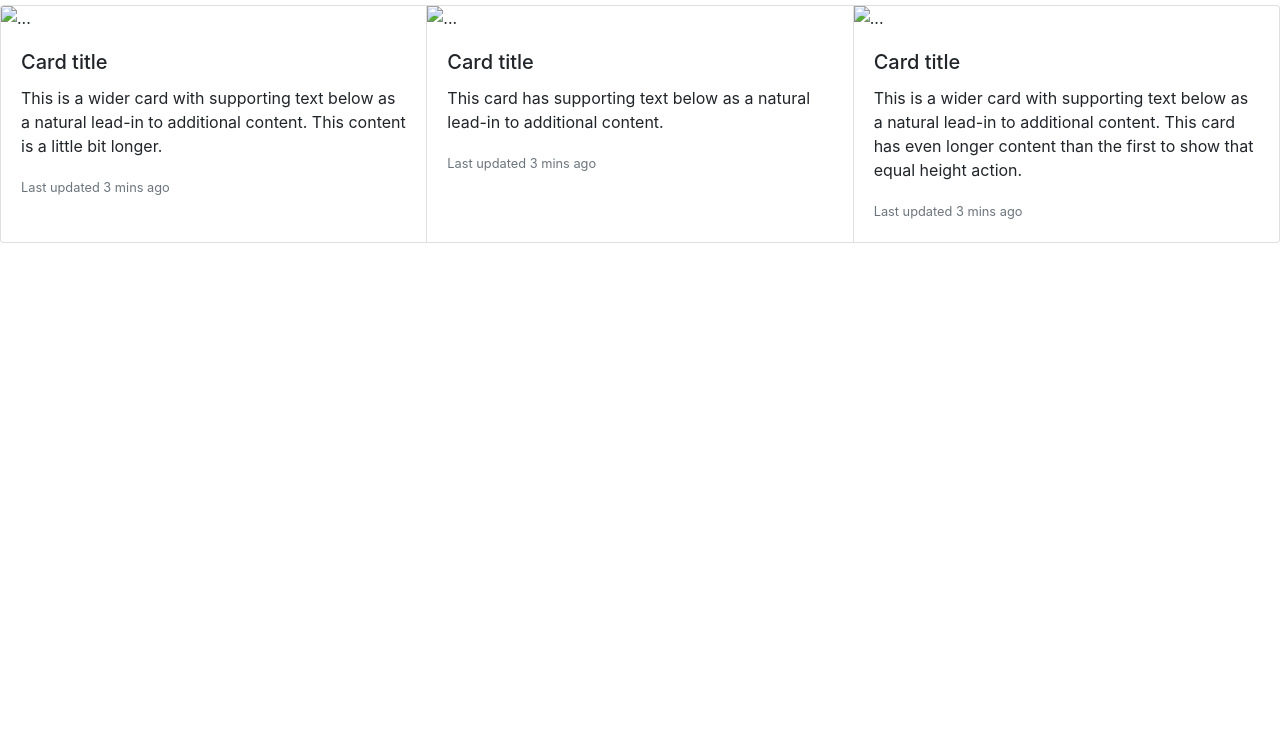
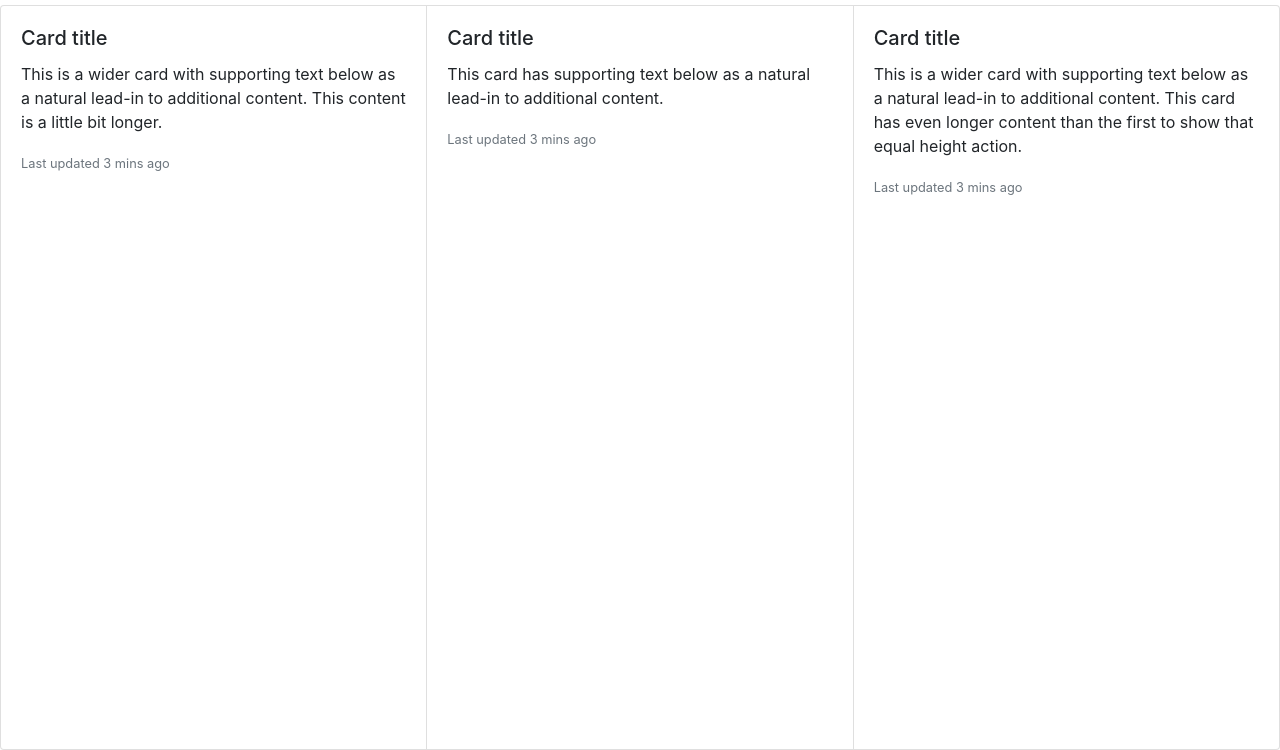
Before and after one commit to Dallas19/team-10, a plain HTML site: page index.html in a window 1280 px wide. Shown: the part 51-801 px from the top of the page. Drawn offline with nearby package versions, Linux system fonts and the light colour scheme.

Commit message:
added home and style.css

```diff
--- a/index.html
+++ b/index.html
@@ -121,7 +121,6 @@
     <section>
       <div class="card-group">
         <div class="card">
-          <img src="..." class="card-img-top" alt="..." />
           <div class="card-body">
             <h5 class="card-title">Card title</h5>
             <p class="card-text">
@@ -135,7 +134,6 @@
           </div>
         </div>
         <div class="card">
-          <img src="..." class="card-img-top" alt="..." />
           <div class="card-body">
             <h5 class="card-title">Card title</h5>
             <p class="card-text">
@@ -148,7 +146,6 @@
           </div>
         </div>
         <div class="card">
-          <img src="..." class="card-img-top" alt="..." />
           <div class="card-body">
             <h5 class="card-title">Card title</h5>
             <p class="card-text">
--- a/style.css
+++ b/style.css
@@ -0,0 +1,11 @@
+section {
+  height: calc(100vh - 55px);
+}
+
+.card-group {
+  height: 100%;
+}
+
+.card-group .card {
+
+}
```
